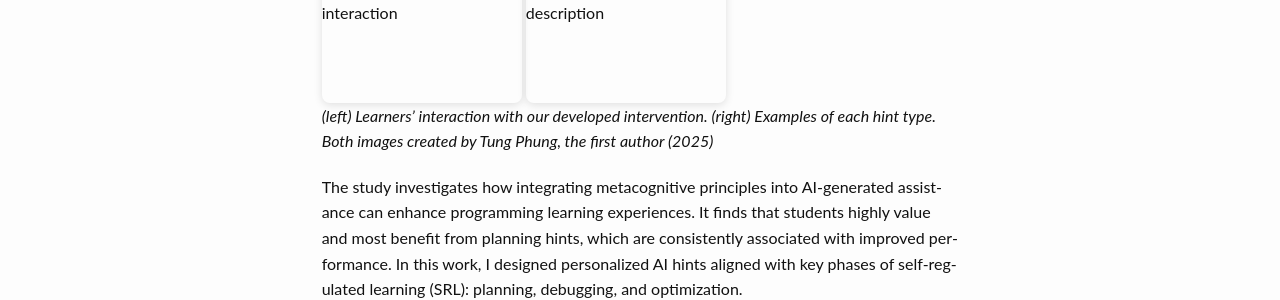
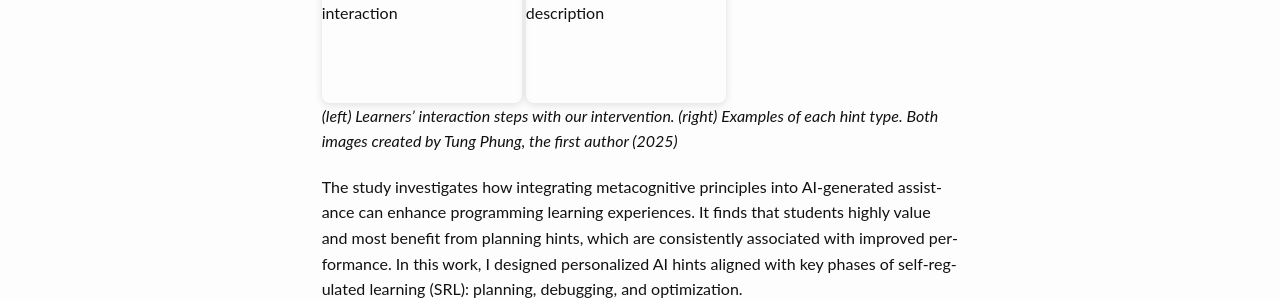
Before and after one commit to heeryung/heeryung.github.com, a Jekyll site: the page built from pages/research_portfolio.md, in a window 1280 px wide. Shown: the part 1228-1528 px from the top of the page. Built offline with Jekyll 4.4.1, drawn with Linux system fonts in a browser that asks for light colours.

Commit message:
project update22

```diff
--- a/pages/research_portfolio.md
+++ b/pages/research_portfolio.md
@@ -72,11 +72,11 @@
 ## Personalized AI Hints: Enhancing SRL (2025, AIED)
 
 <div class="portfolio-images">
-  <img src="/images/loop_interface2.png" alt="Illustration describing a flow of learner-AI interaction" class="portfolio-image">
+  <img src="/images/plan_interaction.png" alt="Illustration describing a flow of learner-AI interaction" class="portfolio-image">
   <img src="/images/plan_illustration_hint_types.png" alt="Each hint button image with corresponding description" class="portfolio-image">
 </div>
 
-*(left) Learners' interaction with our developed intervention. (right) Examples of each hint type. Both images created by Tung Phung, the first author (2025)*
+*(left) Learners' interaction steps with our intervention. (right) Examples of each hint type. Both images created by Tung Phung, the first author (2025)*
 
 The study investigates how integrating metacognitive principles into AI-generated assistance can enhance programming learning experiences. It finds that students highly value and most benefit from planning hints, which are consistently associated with improved performance. In this work, I designed personalized AI hints aligned with key phases of self-regulated learning (SRL): planning, debugging, and optimization.
 
```
